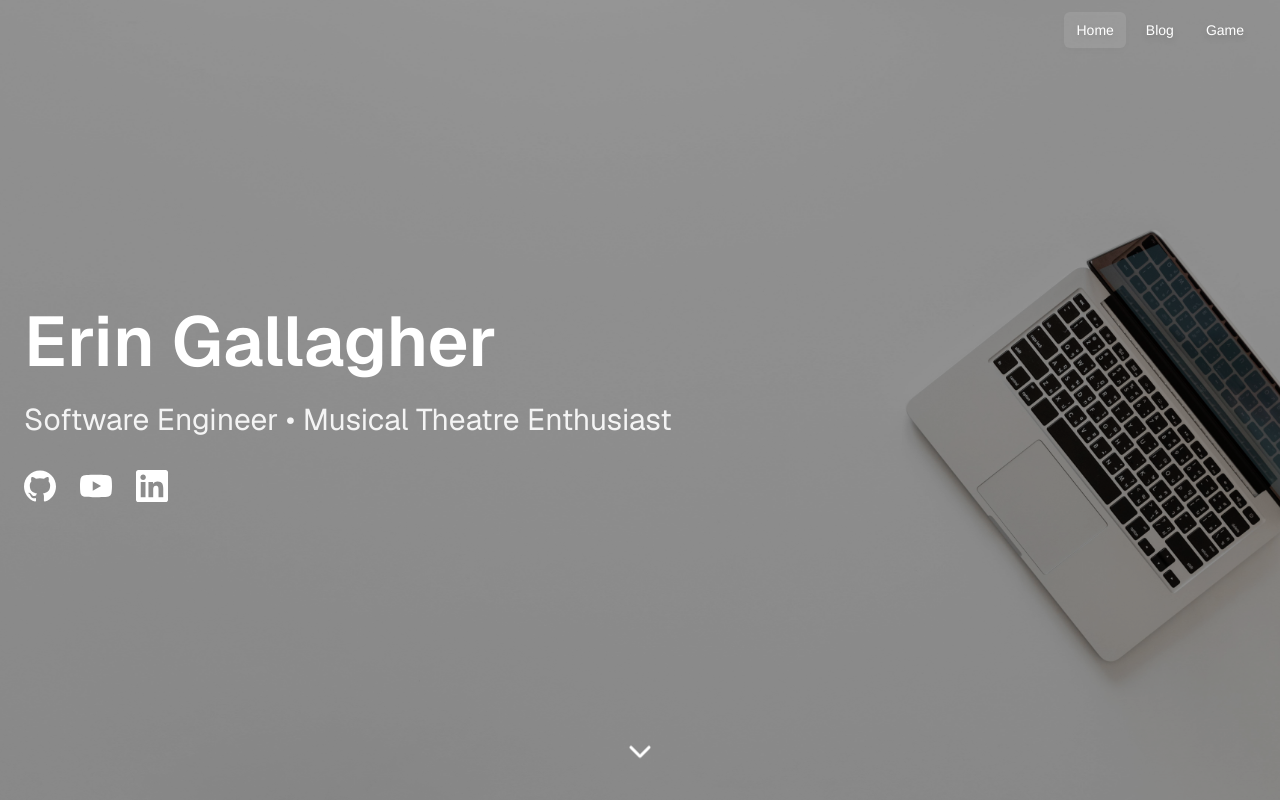
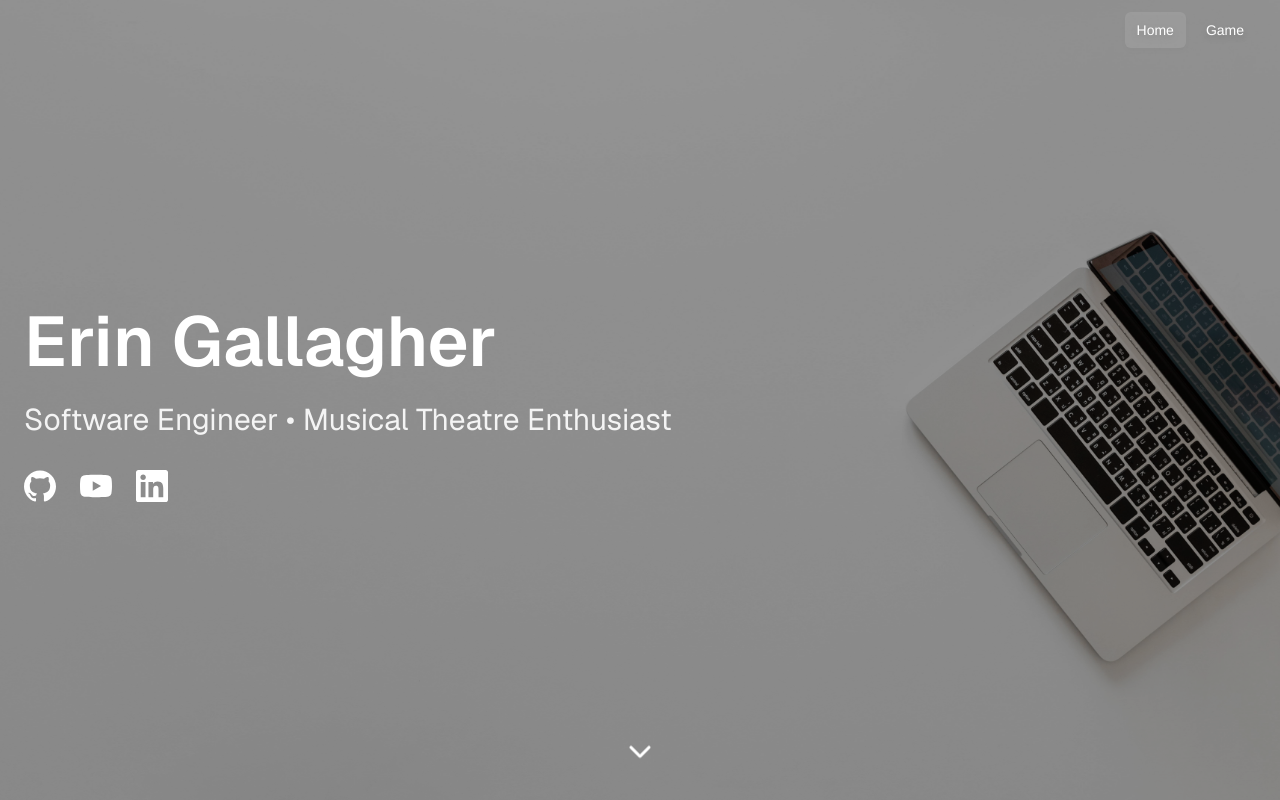
Before and after one commit to ErinCGallagher/personal-nextjs-website, a Next.js app: page / in a window 1280 px wide. Shown: the top 800 px of the page. Built offline with nearby package versions, Linux system fonts and the light colour scheme.

Commit message:
hide blog from prod

```diff
--- a/app/components/header.tsx
+++ b/app/components/header.tsx
@@ -8,7 +8,7 @@ export default function Header() {
 
   const links = [
     { href: "/", label: "Home" },
-    { href: "/blog", label: "Blog" },
+    // { href: "/blog", label: "Blog" },
     { href: "/game", label: "Game" },
   ]
   // Make header transparent and sit over the page on all routes
```
